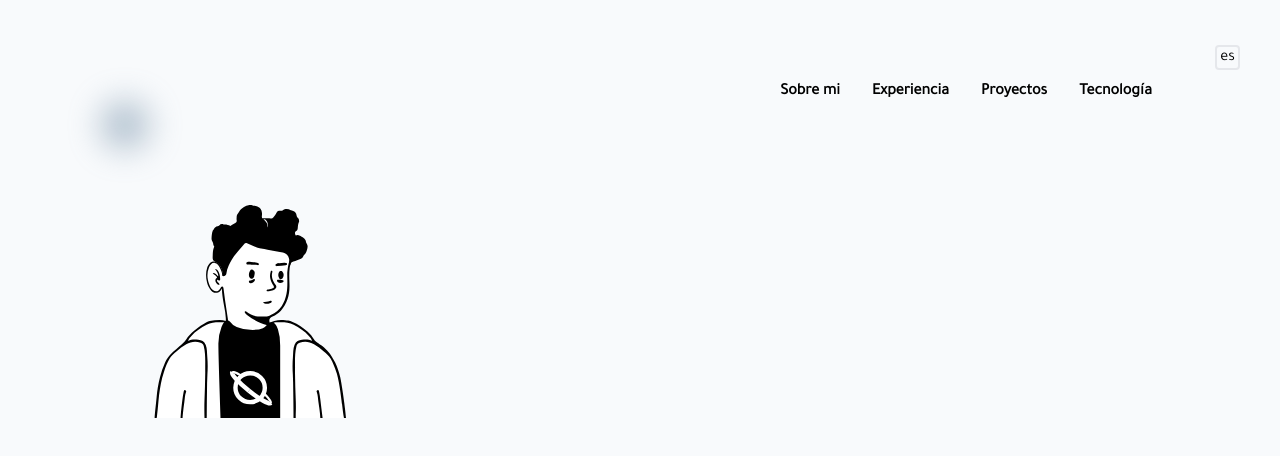
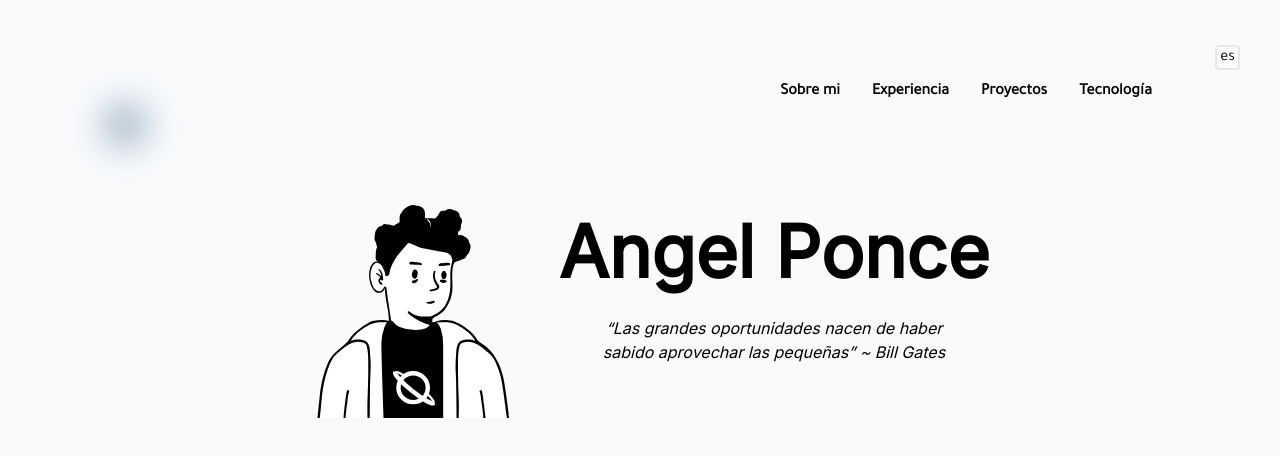
Before and after one commit to Angel-Ponce/angel.ponce, a SvelteKit app: page / in a window 1280 px wide. Shown: the top 456 px of the page. Built offline with nearby package versions, Linux system fonts and the light colour scheme; some icons are missing.

Commit message:
about me initial layout

```diff
--- a/src/components/organisms/AboutMe.svelte
+++ b/src/components/organisms/AboutMe.svelte
@@ -1,5 +1,14 @@
 <script lang="ts">
 	import { Angel } from '$atoms';
+	import t from '$i18n/t';
 </script>
 
-<Angel />
+<section id="about" class="flex gap-3 items-center">
+	<Angel />
+	<div class="flex flex-col items-center gap-7">
+		<h1 class="font-bold font-inter text-7xl text-center">{$t('Angel Ponce')}</h1>
+		<p class="font-inter italic max-w-sm text-center">
+			{$t('“Las grandes oportunidades nacen de haber sabido aprovechar las pequeñas” ~ Bill Gates')}
+		</p>
+	</div>
+</section>
--- a/src/i18n/locales/en.ts
+++ b/src/i18n/locales/en.ts
@@ -2,7 +2,9 @@ const en: Record<string, string> = {
 	'Sobre mi': 'About me',
 	Experiencia: 'Experince',
 	Proyectos: 'Projects',
-	Tecnología: 'Tech'
+	Tecnología: 'Tech',
+	'“Las grandes oportunidades nacen de haber sabido aprovechar las pequeñas” ~ Bill Gates':
+		'“Best opportunities come from knowing how to take advantage of small ones” ~ Bill Gates'
 };
 
 export { en };
--- a/src/routes/+page.svelte
+++ b/src/routes/+page.svelte
@@ -1,6 +1,6 @@
 <script lang="ts">
 	import { Link } from '$atoms';
-	import {AboutMe} from "$organisms"
+	import { AboutMe } from '$organisms';
 
 	const links = [
 		{
@@ -28,4 +28,6 @@
 	{/each}
 </div>
 
-<AboutMe />
+<div class="w-full flex flex-col items-center">
+	<AboutMe />
+</div>
```
